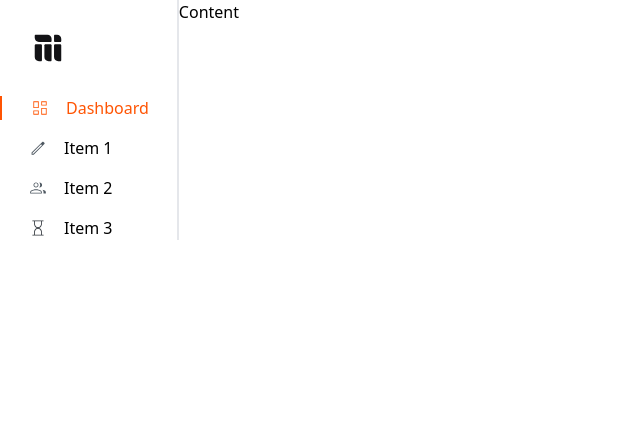
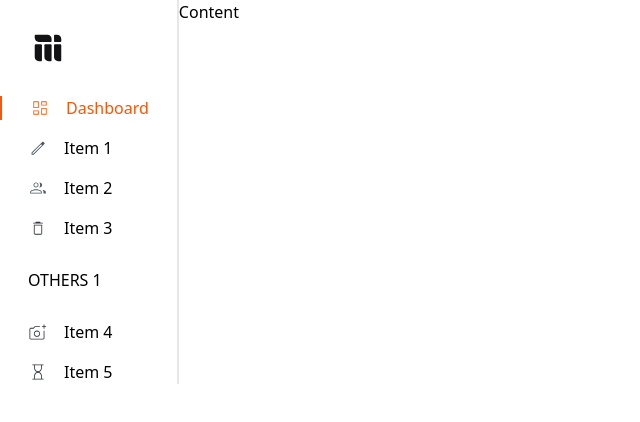
Before and after one commit to Lukman10a/mainstack_dev, a React (Create React App) app: page / in a window 1280 px wide. Shown: the top 422 px of the page, without its empty margins (0-640 px from the left). Built offline with nearby package versions, Linux system fonts and the light colour scheme.

Commit message:
add more sidebar items

```diff
--- a/src/Components/Dashboard/leftsidebar.js
+++ b/src/Components/Dashboard/leftsidebar.js
@@ -4,11 +4,14 @@ import mainstack from "../../assets/icons/mainstack-logo.svg";
 import edit from "../../assets/icons/edit.svg";
 import group from "../../assets/icons/group.svg";
 import hourglass from "../../assets/icons/hourglass_empty.svg";
+import addphoto from "../../assets/icons/add_a_photo.svg";
+import deletes from "../../assets/icons/delete.svg";
 
 const LeftSideBar = () => {
   return (
     <div className=" border-r-2">
       <img src={mainstack} alt="" className="my-7 px-7" />
+
       <ul className="space-y-4">
         <li className="flex gap-4 text-[#FF5403] border-[#FF5403] px-7 border-l-2">
           <img src={dashboard} alt="" />
@@ -26,10 +29,24 @@ const LeftSideBar = () => {
         </li>
 
         <li className="px-7 flex gap-4">
-          <img src={hourglass} alt="" />
+          <img src={deletes} alt="" />
           <p>Item 3</p>
         </li>
       </ul>
+
+      <p className="my-7 px-7">OTHERS 1</p>
+<ul className="space-y-4">
+
+      <li className="px-7 flex gap-4">
+        <img src={addphoto} alt="" />
+        <p>Item 4</p>
+      </li>
+
+      <li className="px-7 flex gap-4">
+        <img src={hourglass} alt="" />
+        <p>Item 5</p>
+      </li>
+</ul>
     </div>
   );
 };
```
Also changed, not shown: src/assets/icons/add_a_photo.svg (added), src/assets/icons/delete.svg (added).
